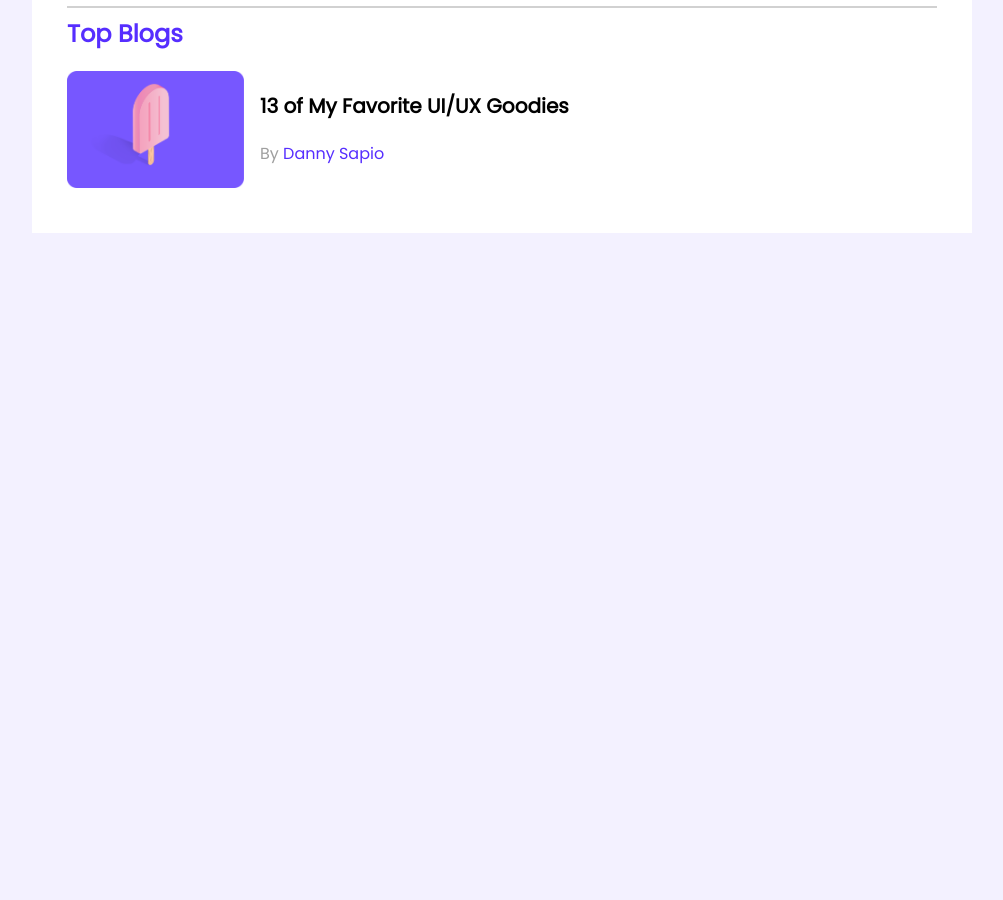
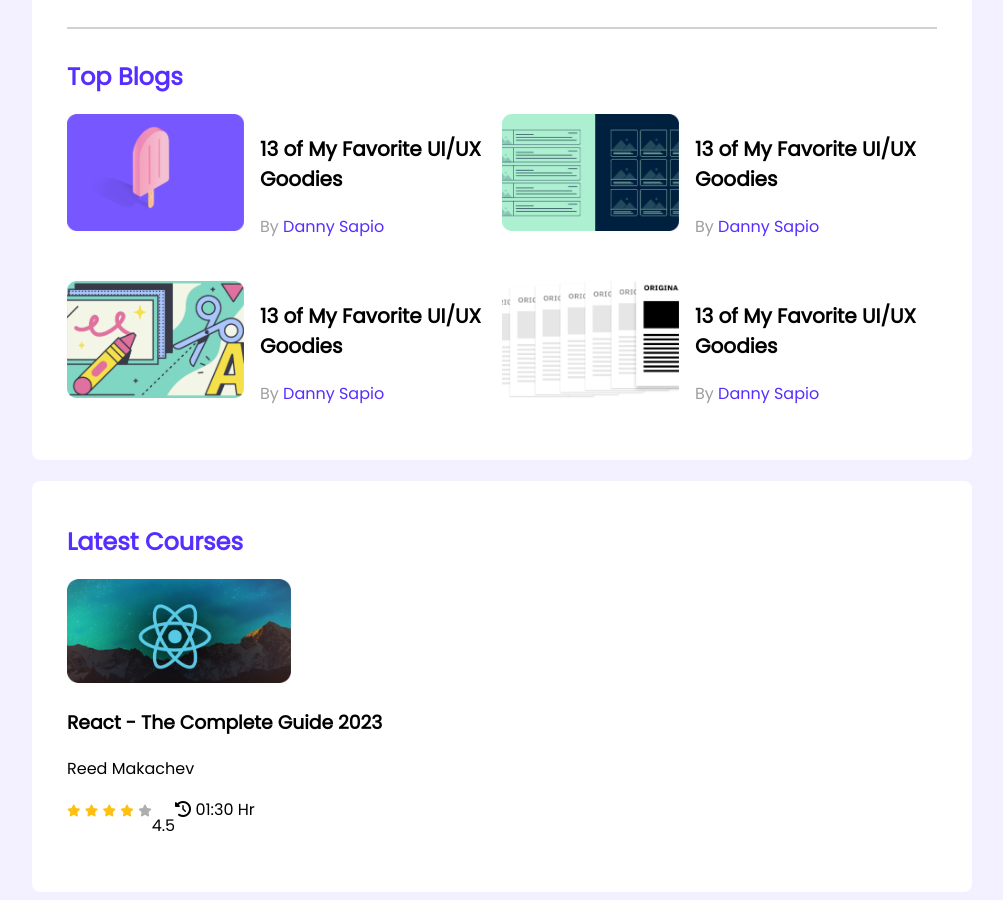
Before and after one commit to tawsifahmed/leader-board-testing, a plain HTML site: page index.html in a window 1280 px wide. Shown: the part 286-1186 px from the top of the page, without its empty margins (138-1141 px from the left). Before the commit the page ends 800 px from the top, so only its background shows below. Drawn offline with Linux system fonts and the light colour scheme.

Commit message:
worked on the last section

```diff
--- a/index.html
+++ b/index.html
@@ -6,6 +6,8 @@
     <meta http-equiv="X-UA-Compatible" content="IE=edge">
     <meta name="viewport" content="width=device-width, initial-scale=1.0">
     <title>Leader Board (Testing)</title>
+    <!-- fontawesome added -->
+    <script src="https://kit.fontawesome.com/e9707dc9be.js" crossorigin="anonymous"></script>
     <!-- stylesheet -->
     <link rel="stylesheet" href="style/style.css">
 </head>
@@ -18,7 +20,7 @@
     </header>
     <!-- header ends -->
     <main>
-        <!-- top players +blogs section  -->
+        <!-- top players + blogs section  -->
         <section class="container">
             <div class="top-players ">
                 <h2 class="section-title">Top Players</h2>
@@ -66,6 +68,73 @@
                         </div>
 
                     </article>
+                    <article class="blog">
+                        <div class="thumbnail">
+                            <img src="images/blogs/blog-2.png" alt="">
+                        </div>
+                        <div class="blog-info">
+                            <h3 class="blog-title">
+                                13 of My Favorite UI/UX Goodies
+                            </h3>
+                            <p class="blog-author">By <a href="">Danny Sapio</a></p>
+                        </div>
+
+                    </article>
+                    <article class="blog">
+                        <div class="thumbnail">
+                            <img src="images/blogs/blog-3.png" alt="">
+                        </div>
+                        <div class="blog-info">
+                            <h3 class="blog-title">
+                                13 of My Favorite UI/UX Goodies
+                            </h3>
+                            <p class="blog-author">By <a href="">Danny Sapio</a></p>
+                        </div>
+
+                    </article>
+                    <article class="blog">
+                        <div class="thumbnail">
+                            <img src="images/blogs/blog-4.png" alt="">
+                        </div>
+                        <div class="blog-info">
+                            <h3 class="blog-title">
+                                13 of My Favorite UI/UX Goodies
+                            </h3>
+                            <p class="blog-author">By <a href="">Danny Sapio</a></p>
+                        </div>
+
+                    </article>
+                </div>
+            </div>
+        </section>
+        <!-- latest course, last section -->
+
+        <section class="container">
+            <h2 class="section-title">Latest Courses</h2>
+            <div class="courses">
+                <div class="course">
+                    <div class="course-banner">
+                        <img src="images/courses/course-1.png" alt="">
+                    </div>
+                    <div class="course-detail">
+                        <h3>React - The Complete Guide 2023</h3>
+                        <p class="course-instructor">Reed Makachev</p>
+                        <div class="course-info">
+                            <div>
+                                <i class="fa-solid fa-star filled"></i>
+                                <i class="fa-solid fa-star filled"></i>
+                                <i class="fa-solid fa-star filled"></i>
+                                <i class="fa-solid fa-star filled"></i>
+                                <i class="fa-solid fa-star empty"></i>
+                            </div>
+                            <p>4.5</p>
+                            <div class="course-duration">
+                                <i class="fa-solid fa-clock-rotate-left"></i>
+                                01:30 Hr
+                            </div>
+                        </div>
+
+                    </div>
                 </div>
             </div>
         </section>
--- a/style/style.css
+++ b/style/style.css
@@ -11,18 +11,23 @@ body {
 
 main {
     display: flex;
-    justify-content: center;
+    flex-direction: column;
+    align-items: center;
 }
 
 .container {
     background-color: #FFFFFF;
     width: 870px;
     padding: 40px 35px 38px 35px;
+    margin-top: 21px;
+    border-radius: 8px;
+
 
 }
 
 hr {
     border: 1px solid #D1D1D1;
+    margin-bottom: 30px;
 
 }
 
@@ -61,6 +66,12 @@ hr {
 
 /* top-blogs styles-------------------------- */
 
+.blogs {
+    display: grid;
+    grid-template-columns: repeat(2, 1fr);
+    grid-row-gap: 26px;
+}
+
 .blog {
     display: flex;
 }
@@ -89,3 +100,27 @@ hr {
     font-size: 16px;
     color: #562EFF;
 }
+
+
+/* courses style */
+
+.course-banner img {
+    width: 224px;
+    height: 104px;
+}
+
+.course-info {
+    display: flex;
+}
+
+.fa-star {
+    font-size: 12px;
+}
+
+.fa-star.filled {
+    color: #FFC014;
+}
+
+.fa-star.empty {
+    color: #AEAEAE;
+}
```
